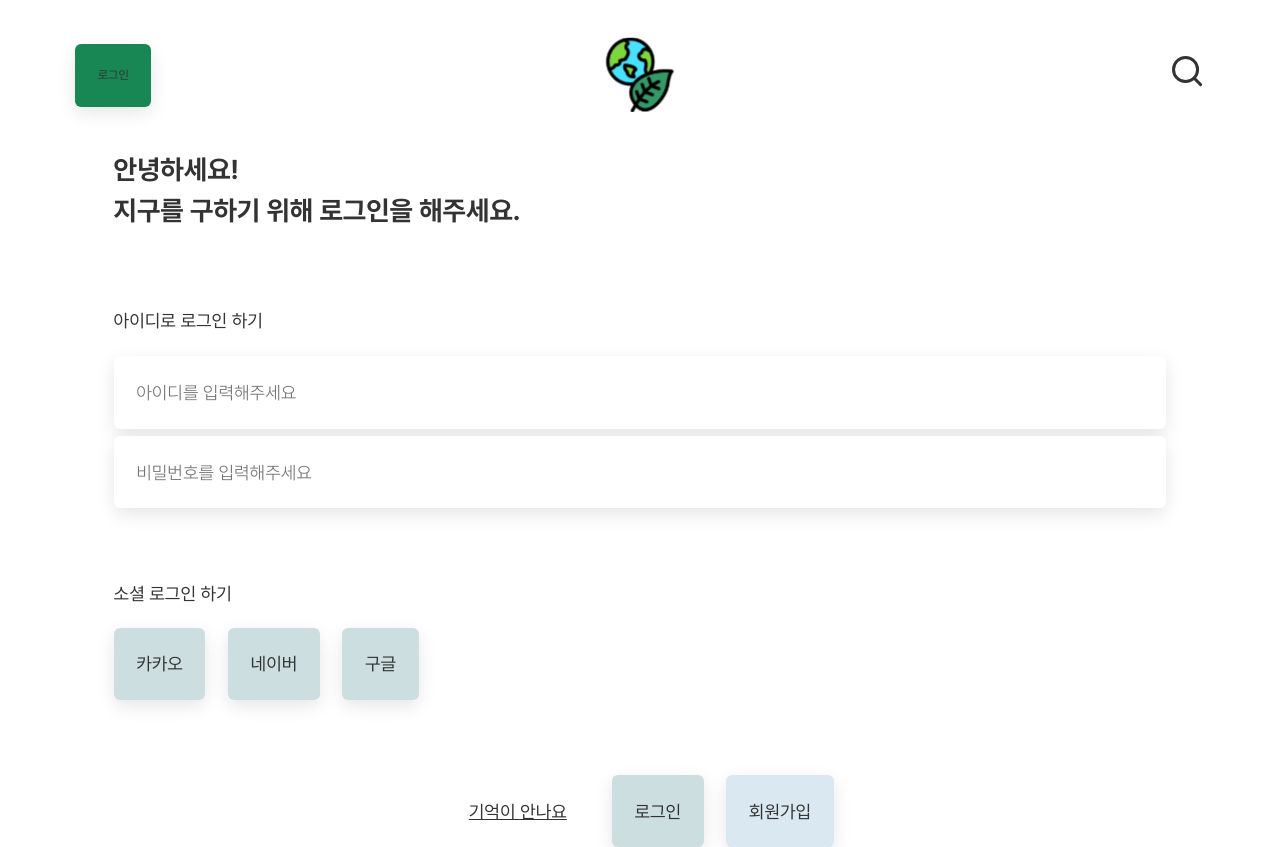
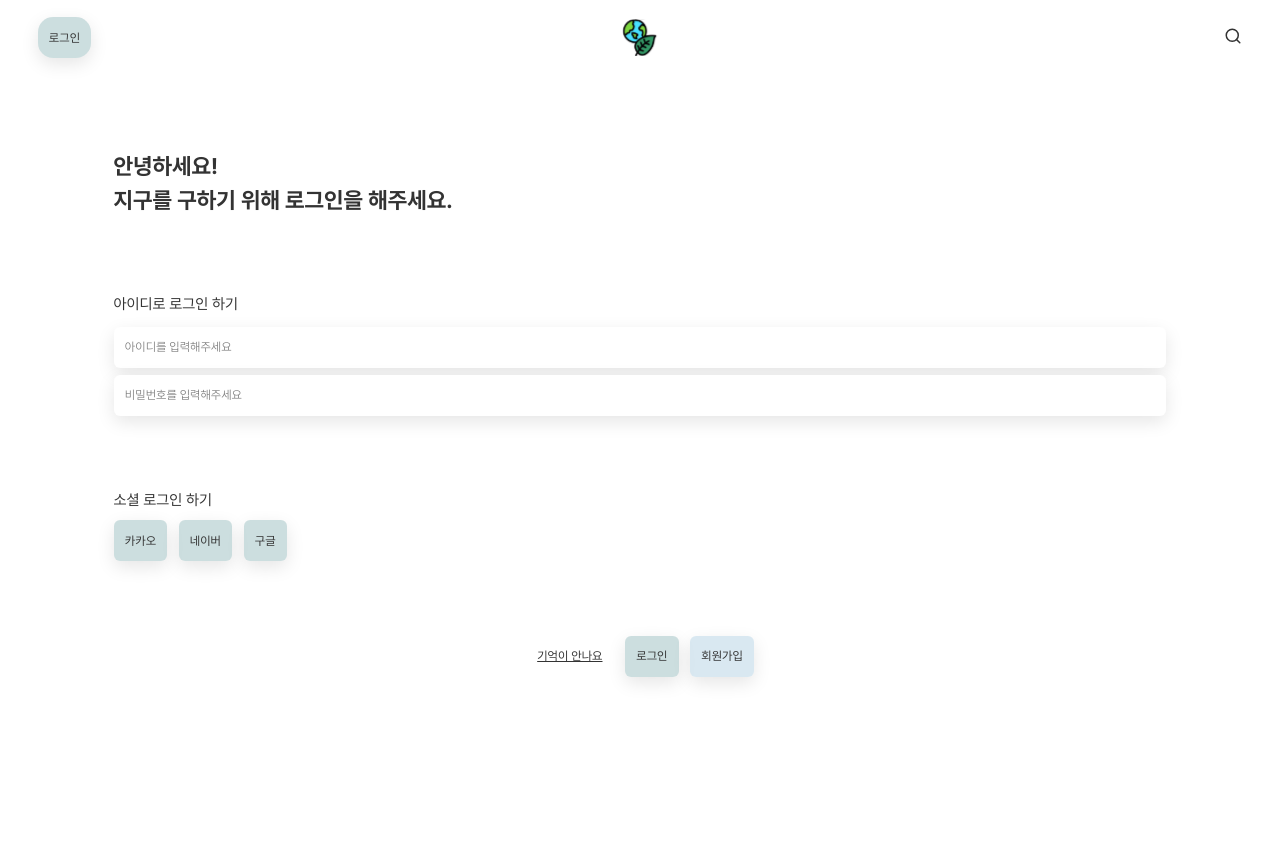
Before and after one commit to g99-project/g99-front, a React (Create React App) app: page /login in a window 1280 px wide. After the commit the page ends 800 px from the top, so only its background shows below. Built offline with nearby package versions, Linux system fonts and the light colour scheme.

Commit message:
style수정

```diff
--- a/src/assets/scss/components/_buttons.scss
+++ b/src/assets/scss/components/_buttons.scss
@@ -1,6 +1,6 @@
 .btn{
-  padding: 3rem;
-  font-size: 2.4rem;
+  padding: 1.5rem;
+  font-size: 1.6rem;
   font-weight: 400;
   color: $text-color;
   box-shadow: 0 0.8rem 2.4rem 0 rgba(0,0,0,0.1);
@@ -8,23 +8,25 @@
   border-radius: 0.8rem;
   &-primary{
     background-color: rgba(0, 92, 95,0.2);
-    &:hover{
-      background-color: rgba(0, 92, 95,0.2);
-      color: $text-color;
+    &:hover,&:focus,&:active,&:focus-visible{
+      background-color: rgba(0, 92, 95,0.2) !important;
+      color: $text-color !important;
+      border-color: rgba(0, 92, 95,0.2) !important;
     }
   }
   &-secondary{
     background-color: rgba(68, 139, 184,0.2);
-    &:hover{
-      background-color: rgba(68, 139, 184,0.2);
-      color: $text-color;
+    &:hover,&:focus,&:active,&:focus-visible{
+      background-color: rgba(68, 139, 184,0.2) !important;
+      border-color: rgba(68, 139, 184,0.2) !important;
+      color: $text-color !important;
     }
   }
   &-link{
     box-shadow: none;
     color: $text-color;
-    &:hover{
-      color: $text-color;
+    &:hover,&:focus,&:active,&:focus-visible{
+      color: $text-color !important;
     }
   }
 }
--- a/src/assets/scss/layouts/_header.scss
+++ b/src/assets/scss/layouts/_header.scss
@@ -6,13 +6,21 @@ header {
   top: 0;
   left: 0;
   width: 100%;
-  height: 20rem;
-  padding: 0 10rem;
+  height: 10rem;
+  padding: 0 5rem;
   background-color: #fff;
   z-index: 10;
   .lArea {
     .btn {
       font-size: 1.6rem;
+      color: $text-color;
+      background-color: rgba(0, 92, 95,0.2);
+      border-radius: 2rem;
+      min-width: 6rem;
+      &:hover,&:focus,&:active,&:focus-visible{
+        background-color: rgba(0, 92, 95,0.2);
+        color: $text-color;
+      }
     }
   }
   .logo {
@@ -23,7 +31,7 @@ header {
     margin: 0;
     font-size: 0;
     a {
-      @include svgIcon(10rem, 10rem, "../../images/common/logo.svg");
+      @include svgIcon(5rem, 5rem, "../../images/common/logo.svg");
     }
   }
   .rArea {
@@ -31,28 +39,28 @@ header {
     .searchBtn {
       position: absolute;
       right: 0;
-      top: .5rem;
+      top: .25rem;
       svg {
-        width: 4.8rem;
-        height: 4.8rem;
+        width: 2.4rem;
+        height: 2.4rem;
         cursor: pointer;
       }
     }
     #searchInput {
       position: relative;
       width: 0;
-      height: 6.8rem;
+      height: 3.4rem;
       padding: 0;
       background-color: transparent;
       border-width: 0;
       box-shadow: none;
-      font-size: 2.4rem;
+      font-size: 1.6rem;
       outline: 0;
       transition: .3s;
     }
     .open #searchInput {
       width: 30rem;
-      padding: 0 6rem 0 1.5rem;
+      padding: 0 3rem 0 0.75rem;
       border-width: 0 0 1px 0;
       border-color: $black;
       border-radius: 0;
--- a/src/assets/scss/layouts/_layout.scss
+++ b/src/assets/scss/layouts/_layout.scss
@@ -20,7 +20,7 @@
   max-width: 140rem;
   margin: 0 auto;
   h1{
-    font-size: 3.6rem;
+    font-size: 3rem;
     font-weight: 700;
     line-height: 1.5;
   }
--- a/src/assets/scss/view/_login.scss
+++ b/src/assets/scss/view/_login.scss
@@ -1,26 +1,27 @@
 .login{
-  .form-label{
-    font-size: 2.4rem;
+  .formLabel,.form-label{
+    font-size: 2rem;
     font-weight: 400;
-    margin-bottom: 3rem;
+    margin-bottom: 1.5rem;
+    cursor: default;
   }
   input {
-    padding: 3rem;
+    padding: 1.5rem;
     border-radius: 0.8rem;
     border: none;
     box-shadow: 0 0.8rem 2.4rem 0 rgba(0,0,0,0.1);
-    font-size: 2.4rem;
+    font-size: 1.6rem;
     &::placeholder{
       font-size: inherit;
       color: $placeholder;
       font-weight: 200;
     }
   }
-  .btn-wrap{
+  .btnWrap{
     display: flex;
     justify-content: center;
-    gap: 3rem;
-    &.not-center {
+    gap: 1.5rem;
+    &.notCenter {
       justify-content: flex-start;
     }
   }
--- a/src/views/auth/Login.tsx
+++ b/src/views/auth/Login.tsx
@@ -84,8 +84,7 @@ function Login() {
   // }
 
   return (
-    <div className="container login">
-      <div className="inner-wrap">
+    <div className="inner-wrap login">
       <section>
         <h1>
           안녕하세요!
@@ -115,20 +114,19 @@ function Login() {
         </Form>
       </section>
       <section>
-          <h4 className="form-label">소셜 로그인 하기</h4>
-          <div className="btn-wrap not-center">
+        <h4 className="formLabel">소셜 로그인 하기</h4>
+        <div className="btnWrap notCenter">
           <Button color="primary">카카오</Button>
           <Button color="primary">네이버</Button>
           <Button color="primary">구글</Button>
         </div>
       </section>
-        <section className="btn-wrap">
+      <section className="btnWrap">
         <Button color="link">기억이 안나요</Button>
         <Button color="primary">로그인</Button>
         <Button>회원가입</Button>
       </section>
     </div>
-    </div>
   );
 }
 
```
Lines whose indentation alone changed are shown as unchanged.
